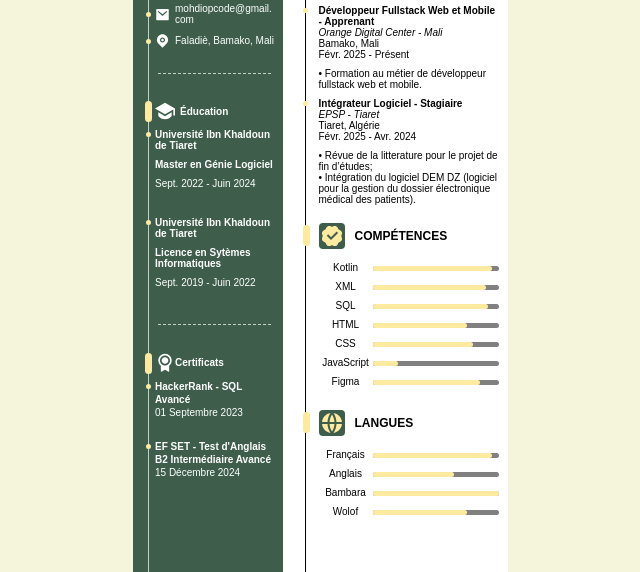
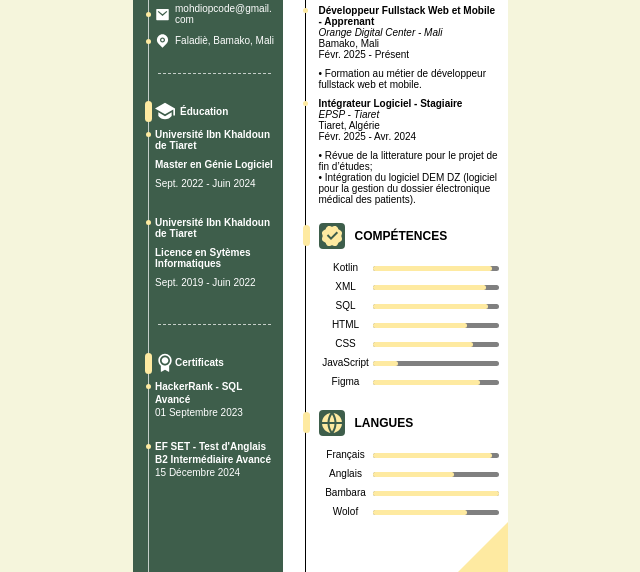
Before and after one commit to mohdiop/maquette-interactive-web, a plain HTML site: page cv.html in a window 1280 px wide. Shown: the part 322-894 px from the top of the page, without its empty margins (320-960 px from the left). Drawn offline with Linux system fonts and the light colour scheme.

Commit message:
Ajoute le triangle sur le bord inférieur de la partie droite du CV

```diff
--- a/cv.html
+++ b/cv.html
@@ -110,6 +110,7 @@
             <div id="secondSeparator"></div>
         </div>
         <div id="rightContainer">
+            <div id="bottomTriangle"></div>
             <div id="nameBackShape"></div>
             <div id="rightVerticalLine"></div>
             <div id="nameShape" class="littleShapeRight"></div>
--- a/style.css
+++ b/style.css
@@ -436,6 +436,18 @@
     position: relative;
 }
 
+#bottomTriangle{
+    position: absolute;
+    right: 0;
+    bottom: 0;
+    z-index: 2;
+    width: 0;
+    height: 0;
+    border-right: 0px solid transparent;
+    border-left: 50px solid transparent;
+    border-bottom: 50px solid #FEEAA1;
+}
+
 #nameBackShape{
     position: absolute;
     top: 2%;
```
